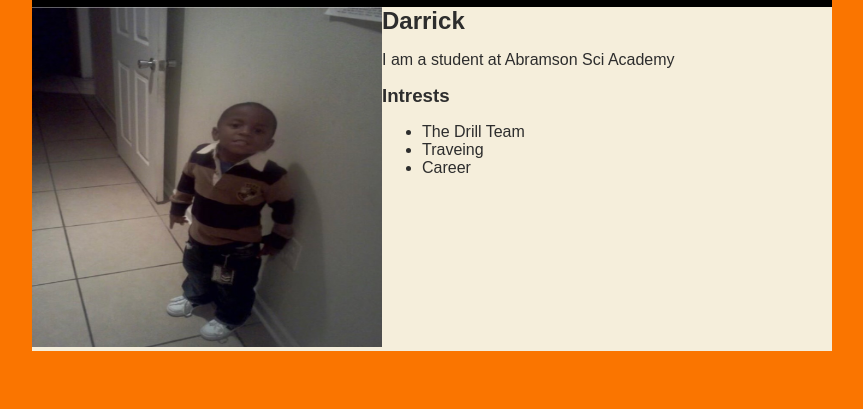
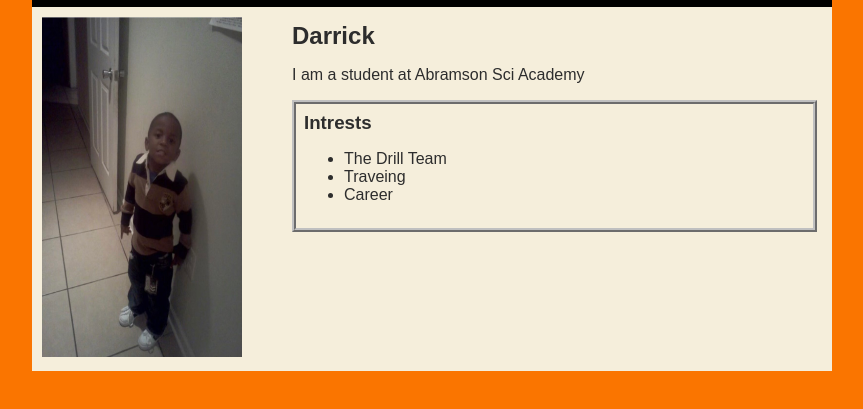
Before and after one commit to Darricktillman/Darricktillman.github.io, a plain HTML site: page index.html in a window 1280 px wide. Shown: the part 81-490 px from the top of the page, without its empty margins (208-1071 px from the left). Drawn offline with Linux system fonts and the light colour scheme.

Commit message:
add index.html and css files

```diff
--- a/index.html
+++ b/index.html
@@ -20,19 +20,23 @@
             </nav>
 
             <main>
-               <div>
-                  <img src="IMG_4001.jpg" width="350" height="340">
+               <!-- Sidebar section -->
+               <div class="sidebar">
+                  <img class="sidebar-img" src="IMG_4001.jpg" width="350" height="340">
                </div>
-               <div>
+               <div class="content">
+                  <!-- Content section -->
                   <h2>Darrick</h2>
                   <p>I am a student at Abramson Sci Academy</p>
                   <!-- Intrests Section -->
+                  <div id="interests">
                <h3>Intrests</h3>
                <ul>
                   <li>The Drill Team</li>
                   <li>Traveing </li>
                   <li>Career</li>
                </ul>
+                  </div>
             </div>
             </main>
          </div>
```
